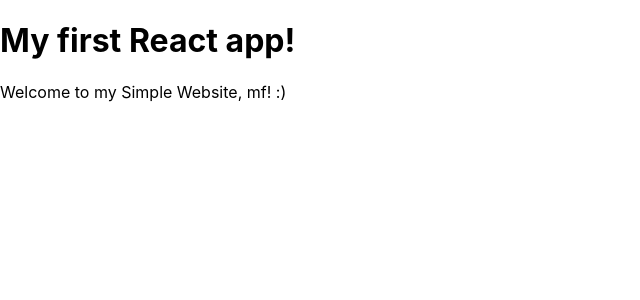
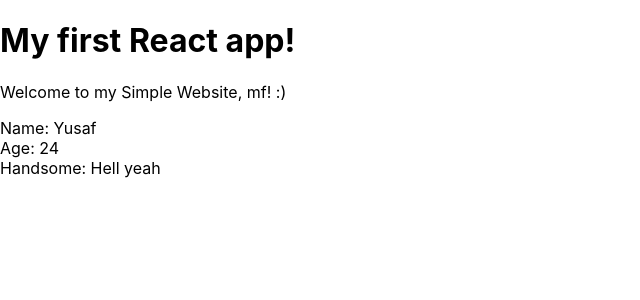
Before and after one commit to YusafOsei-Bonsu/React-and-Redux, a React (Create React App) app in the folder my-app/: page / in a window 1280 px wide. Shown: the top 300 px of the page, without its empty margins (0-640 px from the left). Built offline with nearby package versions, Linux system fonts and the light colour scheme.

Commit message:
Update App.js

```diff
--- a/my-app/src/App.js
+++ b/my-app/src/App.js
@@ -1,12 +1,19 @@
 import React from 'react';
 
-function App() {
-  return (
-    <div className="App">
+// Importing Ninjas
+import Ninjas from './Ninjas.js';
+
+// App.js is the root component
+class App extends React.Component {
+  render() {
+    return (
+      <div className="App">
       <h1>My first React app!</h1>
       <p>Welcome to my Simple Website, mf! :)</p>
-    </div>
-  );
+      <Ninjas />
+      </div>
+    )
+  }
 }
 
 export default App;
```
